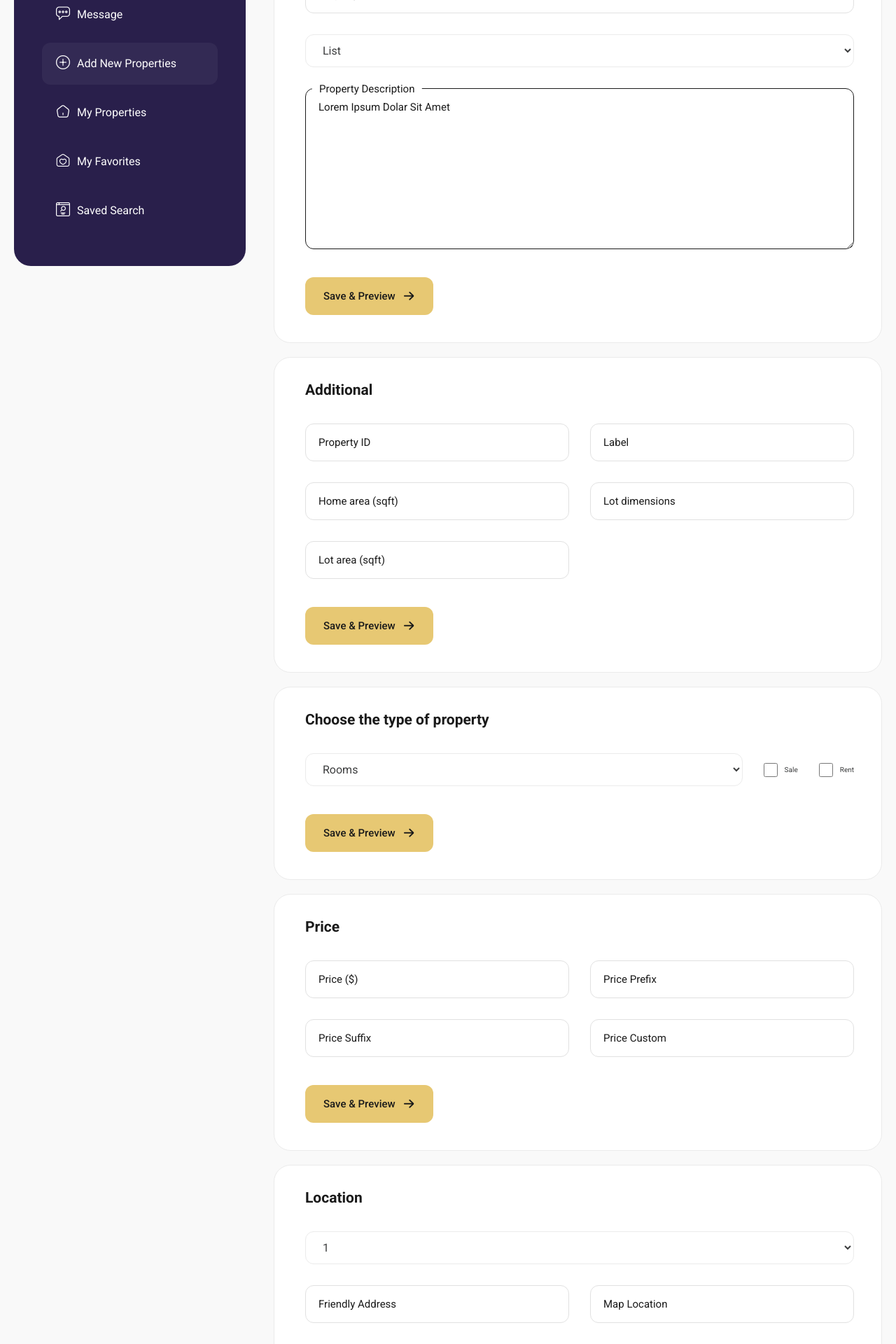
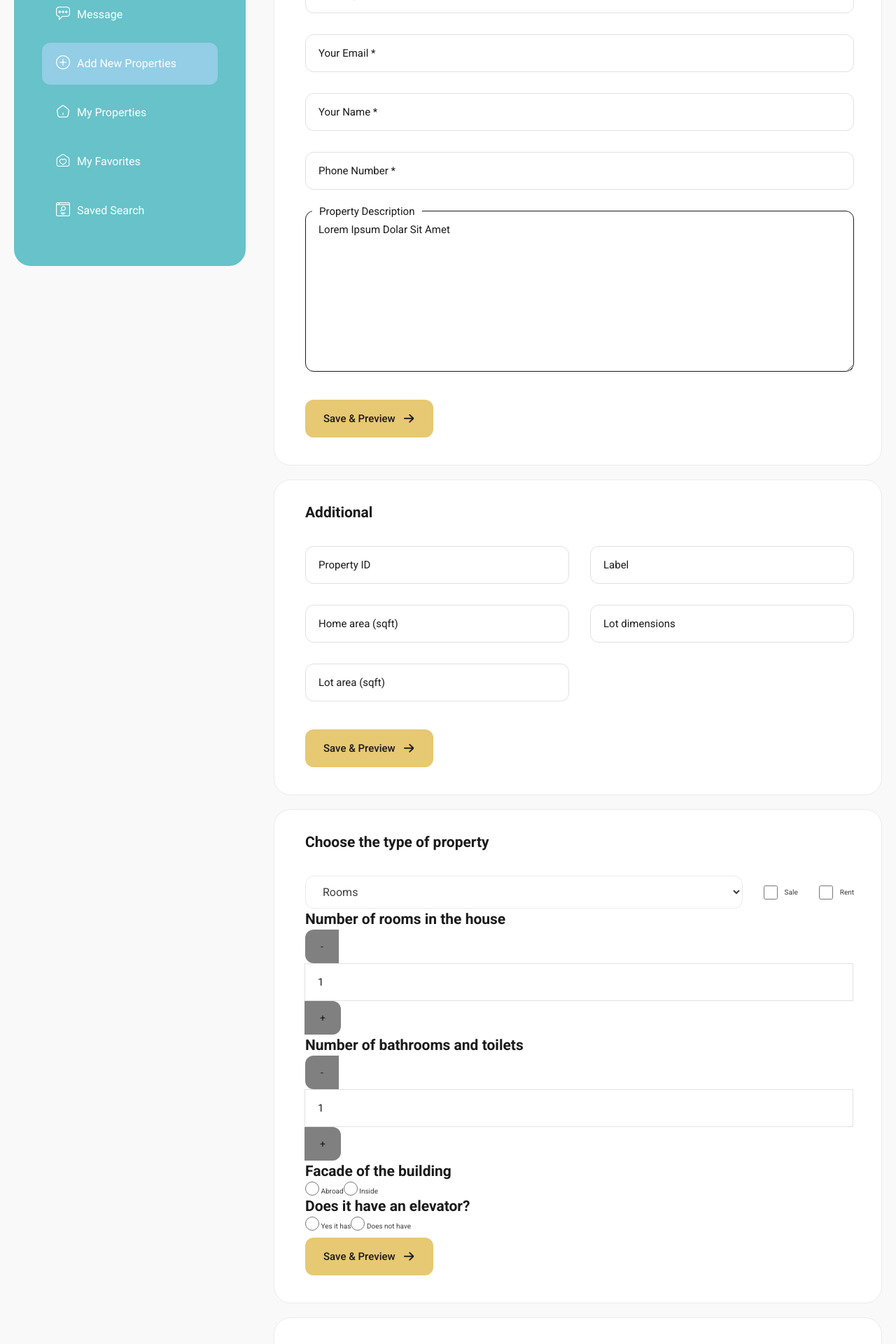
Before and after one commit to IrfanUllahs/damelo, a Next.js app: page /dashboard-add-properties in a window 1280 px wide. Shown: the part 400-2320 px from the top of the page at 70% size. Built offline with nearby package versions, Linux system fonts and the light colour scheme; grey boxes are pictures that could not be loaded.

Commit message:
added some more features

```diff
--- a/app/dashboard-add-properties/page.js
+++ b/app/dashboard-add-properties/page.js
@@ -11,7 +11,7 @@
       >
         <div>
           <div className="wg-box pl-44 mb-20">
-            <h4>Bacsic Infomation</h4>
+            <h4>Basic Infomation</h4>
             <form className="form-bacsic-infomation flex gap30 flex-column">
               <fieldset className="text has-top-title">
                 <input
@@ -25,17 +25,44 @@
                 />
                 <label htmlFor>Property Title *</label>
               </fieldset>
-              <select className="nice-select" tabIndex={0}>
-                <option data-value className="option selected">
-                  List
-                </option>
-                <option data-value="For Ren" className="option">
-                  Grid
-                </option>
-                <option data-value="Sold" className="option">
-                  Single
-                </option>
-              </select>
+              <fieldset className="text has-top-title">
+                <input
+                  type="text"
+                  placeholder="Your Email *"
+                  className
+                  name="text"
+                  tabIndex={2}
+                  aria-required="true"
+                  required
+                />
+                <label htmlFor>Your Email *</label>
+              </fieldset>
+              <fieldset className="text has-top-title">
+                <input
+                  type="text"
+                  placeholder="Your Name *"
+                  className
+                  name="text"
+                  tabIndex={2}
+                  aria-required="true"
+                  required
+                />
+                <label htmlFor>Your Name *</label>
+              </fieldset>
+
+              <fieldset className="text has-top-title">
+                <input
+                  type="text"
+                  placeholder="Phone Number *"
+                  className
+                  name="text"
+                  tabIndex={2}
+                  aria-required="true"
+                  required
+                />
+                <label htmlFor>Phone Number *</label>
+              </fieldset>
+
               <fieldset className="description has-top-title">
                 <textarea
                   name="description"
@@ -133,8 +160,8 @@
           </div>
           <div className="wg-box pl-44 mb-20">
             <h4>Choose the type of property</h4>
-            <form className="form-energy flex gap30 flex-column">
-              <div className="cols">
+            <form className="flex flex-column">
+              <div className=" flex  justify-between gap-5">
                 <select className="nice-select" tabIndex={0}>
                   <option data-value className="option selected">
                     Rooms
@@ -161,7 +188,6 @@
                     Local or Warehouse
                   </option>
                 </select>
-                {/* this is for sale or rent  */}
                 <div className="flex items-center justify-center gap-5">
                   <label className="flex items-center justify-center gap-3">
                     <input
@@ -183,6 +209,52 @@
                   </label>
                 </div>
               </div>
+              <div className="form-section  ">
+                <div className="form-group">
+                  <h4>Number of rooms in the house</h4>
+                  <div className="input-group">
+                    <button>-</button>
+                    <input type="text" value="1" />
+                    <button>+</button>
+                  </div>
+                </div>
+
+                <div className="form-group">
+                  <h4>Number of bathrooms and toilets</h4>
+                  <div className="input-group">
+                    <button>-</button>
+                    <input type="text" value="1" />
+                    <button>+</button>
+                  </div>
+                </div>
+
+                <div className="form-group">
+                  <h4>Facade of the building</h4>
+                  <div className="radio-group">
+                    <label>
+                      <input type="radio" name="facade" /> Abroad
+                    </label>
+                    <label>
+                      <input type="radio" name="facade" /> Inside
+                    </label>
+                  </div>
+                </div>
+
+                <div className="form-group">
+                  <h4>Does it have an elevator?</h4>
+                  <div className="radio-group">
+                    <label>
+                      <input type="radio" name="elevator" /> Yes it has
+                    </label>
+                    <label>
+                      <input type="radio" name="elevator" /> Does not have
+                    </label>
+                  </div>
+                </div>
+              </div>
+
+              {/* this is for sale or rent  */}
+
               <div className="button-submit mt-10">
                 <button className="tf-button-primary" type="submit">
                   Save &amp; Preview
@@ -251,24 +323,14 @@
             </form>
           </div>
           <div className="wg-box pl-44 mb-20">
-            <h4>Location</h4>
+            <h4>Property Location</h4>
             <form className="form-location flex gap30 flex-column">
-              <select className="nice-select" tabIndex={0}>
-                <option data-value className="option selected">
-                  1
-                </option>
-                <option data-value="For Ren" className="option">
-                  2
-                </option>
-                <option data-value="Sold" className="option">
-                  3
-                </option>
-              </select>
               <div className="cols">
                 <fieldset className="text">
+                  <label>Locality</label>
                   <input
                     type="text"
-                    placeholder="Friendly Address"
+                    placeholder="Locality"
                     className
                     name="text"
                     tabIndex={2}
@@ -277,12 +339,24 @@
                   />
                 </fieldset>
                 <fieldset className="text">
+                  <label>Name of the road</label>
                   <input
                     type="text"
-                    placeholder="Map Location"
+                    placeholder="Name of the road"
                     className
                     name="text"
                     tabIndex={2}
+                    aria-required="true"
+                    required
+                  />
+                </fieldset>
+                <fieldset className="text">
+                  <label>Track number</label>
+                  <input
+                    type="text"
+                    placeholder="Track number"
+                    className
+                    name="text"
                     aria-required="true"
                     required
                   />
@@ -327,6 +401,76 @@
                   Save &amp; Preview
                   <i className="icon-arrow-right-add" />
                 </button>
+              </div>
+            </form>
+          </div>
+          <div className="wg-box pl-44 mb-20">
+            <h4>Other features of your home</h4>
+            <form>
+              <div className="feature">
+                <input type="checkbox" name="" id="" />
+                <p>Built-in wardrobes</p>
+              </div>
+              <div className="feature">
+                <input type="checkbox" name="" id="" />
+                <p>Air-conditioning</p>
+              </div>
+              <div className="feature">
+                <input type="checkbox" name="" id="" />
+                <p>Terrace</p>
+              </div>
+              <div className="feature">
+                <input type="checkbox" name="" id="" />
+                <p>Balcony</p>
+              </div>
+              <div className="feature">
+                <input type="checkbox" name="" id="" />
+                <p>Parking space</p>
+              </div>
+              <div className="feature">
+                <input type="checkbox" name="" id="" />
+                <p>Storage room</p>
+              </div>
+              <h4 className="my-4">Other features of your building</h4>
+              <div className="feature">
+                <input type="checkbox" name="" id="" />
+                <p>Pool</p>
+              </div>
+              <div className="feature">
+                <input type="checkbox" name="" id="" />
+                <p>Green zone</p>
+              </div>
+
+              <h4 className="my-4">Does it have an elevator?</h4>
+              <div className="feature">
+                <input type="checkbox" name="" id="" />
+                <p>Yes it has</p>
+              </div>
+              <div className="feature">
+                <input type="checkbox" name="" id="" />
+                <p>Does not have</p>
+              </div>
+            </form>
+          </div>
+          <div className="wg-box pl-44 mb-20">
+            <h4>Use of the home at the time of signing</h4>
+            <form>
+              <p>In what condition is the property sold?</p>
+              <div className="sold-condition">
+                <input type="checkbox" name="" id="" />
+                <p>Free, with no one living there</p>
+              </div>
+              <div className="sold-condition">
+                <input type="checkbox" name="" id="" />
+                <p>Bare ownership, another person has the usufruct</p>
+              </div>
+              <div className="sold-condition">
+                <input type="checkbox" name="" id="" />
+                <p>Rented, with tenants</p>
+              </div>
+              <div className="sold-condition">
+                <input type="checkbox" name="" id="" />
+                <p>Illegally occupied</p>
               </div>
             </form>
           </div>
@@ -599,116 +743,23 @@
             </form>
           </div>
           <div className="wg-box pl-44">
-            <h4>Floors</h4>
-            <form className="form-floors">
-              <div className="cols cols-two">
-                <fieldset className="text has-top-title">
-                  <input
-                    type="text"
-                    placeholder="Name"
-                    className
-                    name="text"
-                    tabIndex={2}
-                    aria-required="true"
-                    required
-                  />
-                  <label htmlFor>Name</label>
-                </fieldset>
-                <select className="nice-select" tabIndex={0}>
-                  <option data-value className="option selected">
-                    USA
-                  </option>
-                  <option data-value="For Ren" className="option">
-                    Viet Nam
-                  </option>
-                  <option data-value="Sold" className="option">
-                    China
-                  </option>
-                </select>
-              </div>
-              <div className="cols cols-two">
-                <select className="nice-select" tabIndex={0}>
-                  <option data-value className="option selected">
-                    USA
-                  </option>
-                  <option data-value="For Ren" className="option">
-                    Viet Nam
-                  </option>
-                  <option data-value="Sold" className="option">
-                    China
-                  </option>
-                </select>
-                <fieldset className="text has-top-title">
-                  <input
-                    type="text"
-                    placeholder="Size"
-                    className
-                    name="text"
-                    tabIndex={2}
-                    aria-required="true"
-                    required
-                  />
-                  <label htmlFor>Size</label>
-                </fieldset>
-              </div>
-              <fieldset className="description has-top-title">
-                <textarea
-                  name="description"
-                  rows={4}
-                  placeholder="Content"
-                  className
-                  tabIndex={2}
-                  aria-required="true"
-                  required
-                  defaultValue={"Lorem Ipsum Dolar Sit Amet"}
-                />
-                <label htmlFor>Content</label>
-              </fieldset>
-              <div className="upload-image-wrap">
-                <div className="text">Preview Image</div>
-                <div className="list">
-                  <div className="item">
-                    <img src="/images/image-box/upload-1.jpg" alt="" />
-                    <ul className>
-                      <li className="edit-btns">
-                        <i className="flaticon-edit" />
-                      </li>
-                      <li className="delete-btns">
-                        <i className="flaticon-delete" />
-                      </li>
-                    </ul>
-                  </div>
-                  <div className="item">
-                    <img src="/images/image-box/upload-2.jpg" alt="" />
-                    <ul className>
-                      <li className="edit-btns">
-                        <i className="flaticon-edit" />
-                      </li>
-                      <li className="delete-btns">
-                        <i className="flaticon-delete" />
-                      </li>
-                    </ul>
-                  </div>
-                  <div className="item">
-                    <label className="uploadfile">
-                      <input type="file" className name="file" />
-                      <i className="flaticon-gallery" />
-                      <div>Upload</div>
-                    </label>
-                  </div>
-                </div>
-                <p>
-                  Max file size is 1MB, Minimum dimension: 330x300 And Suitable
-                  files are .jpg &amp; .png
-                </p>
-              </div>
-              <div className="button-submit">
-                <button className="tf-button-primary" type="submit">
-                  Save &amp; Preview
-                  <i className="icon-arrow-right-add" />
-                </button>
-              </div>
-            </form>
+            <h4>Floor Features</h4>
+            <div className="feature">
+              <input type="checkbox" name="" id="" />
+              <p>Floor</p>
+            </div>
+            <div className="feature">
+              <input type="checkbox" name="" id="" />
+              <p>Penthouse</p>
+            </div>
+            <div className="feature">
+              <input type="checkbox" name="" id="" />
+              <p>Duplex</p>
+            </div>
+            <div className="feature">
+              <input type="checkbox" name="" id="" />
+              <p>Studio / loft</p>
+            </div>
           </div>
         </div>
       </LayoutAdmin>
--- a/components/elements/BackToTop.js
+++ b/components/elements/BackToTop.js
@@ -1,35 +1,46 @@
-'use client'
-import { useEffect, useState } from "react"
+"use client";
+import { useEffect, useState } from "react";
 
 export default function BackToTop({ target }) {
-	const [hasScrolled, setHasScrolled] = useState(false)
+  const [hasScrolled, setHasScrolled] = useState(false);
 
   useEffect(() => {
     const onScroll = () => {
-			setHasScrolled(window.scrollY > 100)
-		}
+      setHasScrolled(window.scrollY > 100);
+    };
 
-		window.addEventListener("scroll", onScroll)
-		return () => window.removeEventListener("scroll", onScroll)
-	}, [])
+    window.addEventListener("scroll", onScroll);
+    return () => window.removeEventListener("scroll", onScroll);
+  }, []);
 
   const handleClick = () => {
     window.scrollTo({
       top: document.querySelector(target).offsetTop,
-			behavior: 'smooth'
-		})
-	}
+      behavior: "smooth",
+    });
+  };
 
   return (
     <>
       {hasScrolled && (
         <div className="progress-wrap active-progress" onClick={handleClick}>
-					<svg className="progress-circle svg-content" width="100%" height="100%" viewBox="-1 -1 102 102">
-						<path d="M50,1 a49,49 0 0,1 0,98 a49,49 0 0,1 0,-98" style={{ transition: 'stroke-dashoffset 10ms linear 0s', strokeDasharray: '307.919, 307.919', strokeDashoffset: '286.138' }}>
-						</path>
+          <svg
+            className="progress-circle svg-content"
+            width="100%"
+            height="100%"
+            viewBox="-1 -1 102 102"
+          >
+            <path
+              d="M50,1 a49,49 0 0,1 0,98 a49,49 0 0,1 0,-98"
+              style={{
+                transition: "stroke-dashoffset 10ms linear 0s",
+                strokeDasharray: "307.919, 307.919",
+                strokeDashoffset: "286.138",
+              }}
+            ></path>
           </svg>
         </div>
       )}
     </>
-	)
+  );
 }
--- a/components/layout/Menu.js
+++ b/components/layout/Menu.js
@@ -76,6 +76,9 @@
             </li>
           </ul>
         </li>
+        <li>
+          <Link href="/dashboard-my-favorites">My Favorite</Link>
+        </li>
       </ul>
     </>
   );
```
Also changed, not shown: public/css/style.css. Lines whose indentation alone changed are shown as unchanged.
